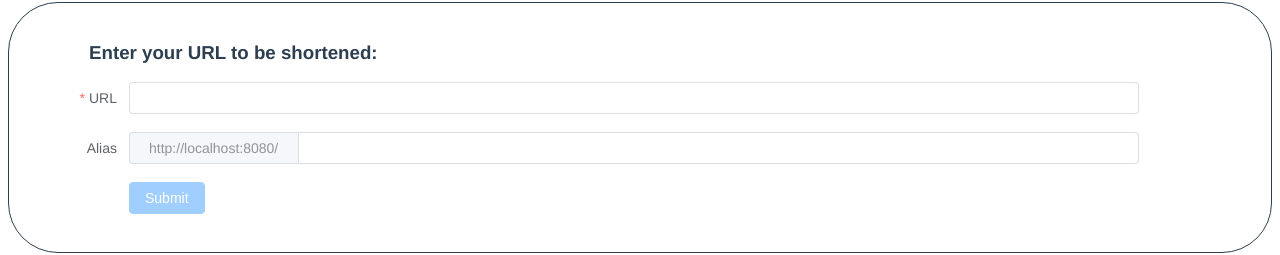
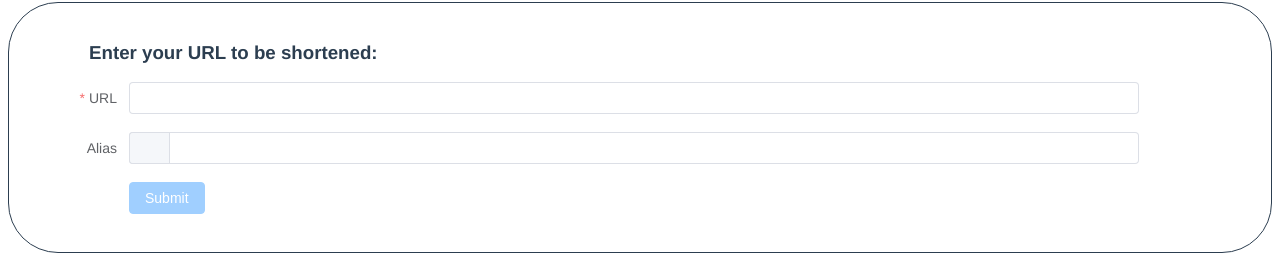
Before and after one commit to Jianzhii/url_shortener_fe_docker, a Vue app: page / in a window 1280 px wide. Shown: the part 118-373 px from the top of the page. Built offline with nearby package versions, Linux system fonts and the light colour scheme.

Commit message:
prepend url to take from env

```diff
--- a/src/components/urlShortenerForm.vue
+++ b/src/components/urlShortenerForm.vue
@@ -8,7 +8,7 @@
                 </el-form-item>
                 <el-form-item label="Alias" prop="alias">
                     <el-input v-model="urlShortenerForm.alias" type="text" autocomplete="off">
-                        <template #prepend>http://localhost:8080/</template>
+                        <template #prepend>{{ domainName }}</template>
                     </el-input>
                 </el-form-item>
                 <el-form-item>
@@ -57,7 +57,8 @@ export default {
                 ]
             },
             loading: false,
-            disabled: true
+            disabled: true,
+            domainName: process.env.DOMAIN_NAME
         };
     },
     props: {
```
